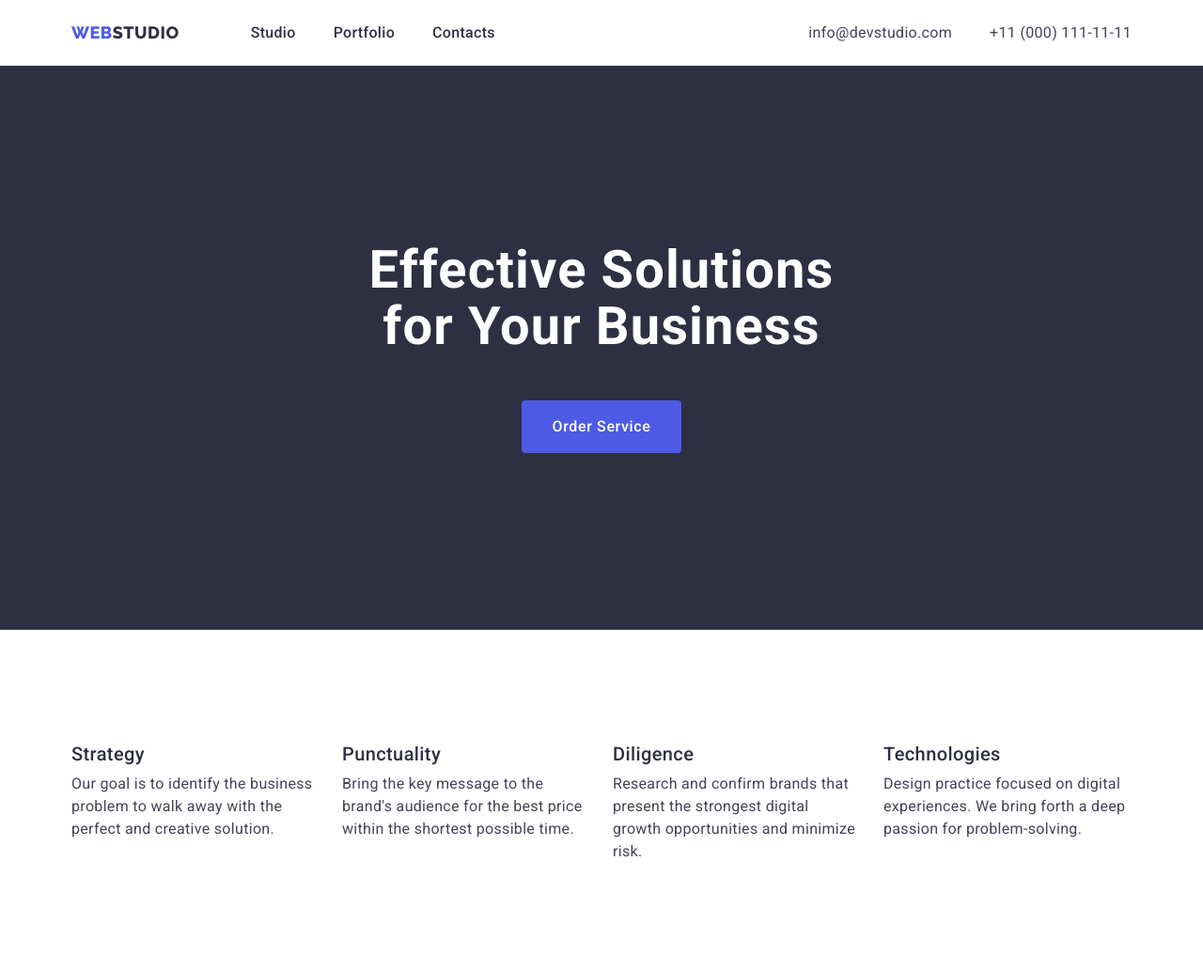
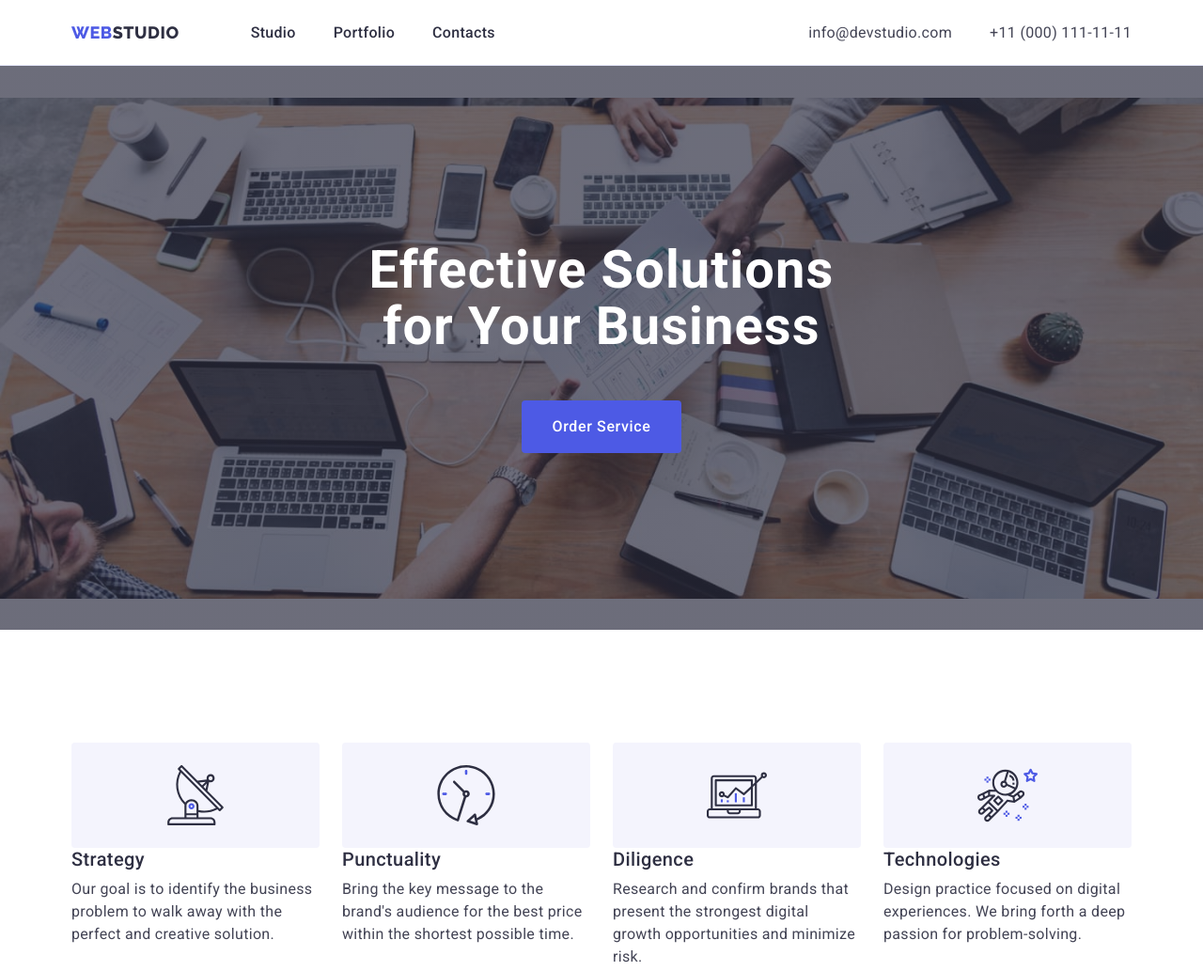
Before and after one commit to RomanIsaiev/goit-markup-hw-04, a plain HTML site: page index.html in a window 1280 px wide. Shown: the top 1033 px of the page at 94% size. Drawn offline with nearby package versions, Linux system fonts and the light colour scheme.

Commit message:
added hero background image and svgs

```diff
--- a/css/styles.css
+++ b/css/styles.css
@@ -210,10 +210,20 @@ body {
   padding-bottom: 188px;
   letter-spacing: 0.02em;
   text-align: center;
-  background-color: var(--hero-background-color);
-}
 
-.hero .container {
+  max-width: 1440px;
+  height: 600px;
+  margin-left: auto;
+  margin-right: auto;
+  background-image: linear-gradient(
+      to right,
+      rgba(46, 47, 66, 0.7),
+      rgba(46, 47, 66, 0.7)
+    ),
+    url(../images/hero/hero.jpg);
+  background-repeat: no-repeat;
+  background-position: center;
+  background-size: contain;
 }
 
 .hero-main-h {
@@ -255,7 +265,7 @@ body {
   background-color: var(--active-button-background-color);
 }
 
-/* section titles */
+/* section benefits titles */
 
 .benefits .section-title-hhh {
   margin-top: 0;
@@ -284,6 +294,33 @@ body {
 .benefits .section-list {
   width: 264px;
   margin-right: 24px;
+}
+
+.benefits .section-list::before {
+  display: block;
+  content: '';
+  height: 112px;
+  background-color: var(--filter-button-background-color);
+  border-radius: 4px;
+  background-size: auto;
+  background-repeat: no-repeat;
+  background-position: center;
+}
+
+.icon-antena::before {
+  background-image: url(../images/icon-svg/antena.svg);
+}
+
+.icon-clock::before {
+  background-image: url(../images/icon-svg/clock.svg);
+}
+
+.icon-diagram::before {
+  background-image: url(../images/icon-svg/diagram.svg);
+}
+
+.icon-astronaut::before {
+  background-image: url(../images/icon-svg/astronaut.svg);
 }
 
 .benefits .section-list:last-child {
@@ -407,6 +444,25 @@ body {
 .team {
   background-color: var(--main-background-color);
 }
+
+/* section customers */
+
+.customers {
+  padding-top: 120px;
+  padding-bottom: 120px;
+}
+
+.customers .section-title {
+  margin-bottom: 72px;
+}
+
+.customers .box {
+  display: inline-block;
+  height: 88px;
+  width: 168px;
+  border: 1px solid #8e8f99;
+}
+
 /* footer */
 
 .footer {
--- a/index.html
+++ b/index.html
@@ -66,28 +66,28 @@
         <div class="container ben-flex">
           <h2 class="section-title" hidden>Our benefits</h2>
           <ul class="list">
-            <li class="section-list">
+            <li class="section-list icon-antena">
               <h3 class="section-title-hhh">Strategy</h3>
               <p class="section-p">
                 Our goal is to identify the business problem to walk away with
                 the perfect and creative solution.
               </p>
             </li>
-            <li class="section-list">
+            <li class="section-list icon-clock">
               <h3 class="section-title-hhh">Punctuality</h3>
               <p class="section-p">
                 Bring the key message to the brand's audience for the best price
                 within the shortest possible time.
               </p>
             </li>
-            <li class="section-list">
+            <li class="section-list icon-diagram">
               <h3 class="section-title-hhh">Diligence</h3>
               <p class="section-p">
                 Research and confirm brands that present the strongest digital
                 growth opportunities and minimize risk.
               </p>
             </li>
-            <li class="section-list">
+            <li class="section-list icon-astronaut">
               <h3 class="section-title-hhh">Technologies</h3>
               <p class="section-p">
                 Design practice focused on digital experiences. We bring forth a
@@ -192,6 +192,19 @@
           </ul>
         </div>
       </section>
+      <section class="section customers">
+        <div class="container">
+          <h2 class="section-title">Customers</h2>
+          <ul class="list">
+            <li class="box"></li>
+            <li class="box"></li>
+            <li class="box"></li>
+            <li class="box"></li>
+            <li class="box"></li>
+            <li class="box"></li>
+          </ul>
+        </div>
+      </section>
     </main>
     <!-- footer -->
     <footer class="footer">
```
Also changed, not shown: images/hero/hero.jpg (added), images/icon-svg/antena.svg (added), images/icon-svg/astronaut.svg (added), images/icon-svg/clock.svg (added), images/icon-svg/diagram.svg (added).
